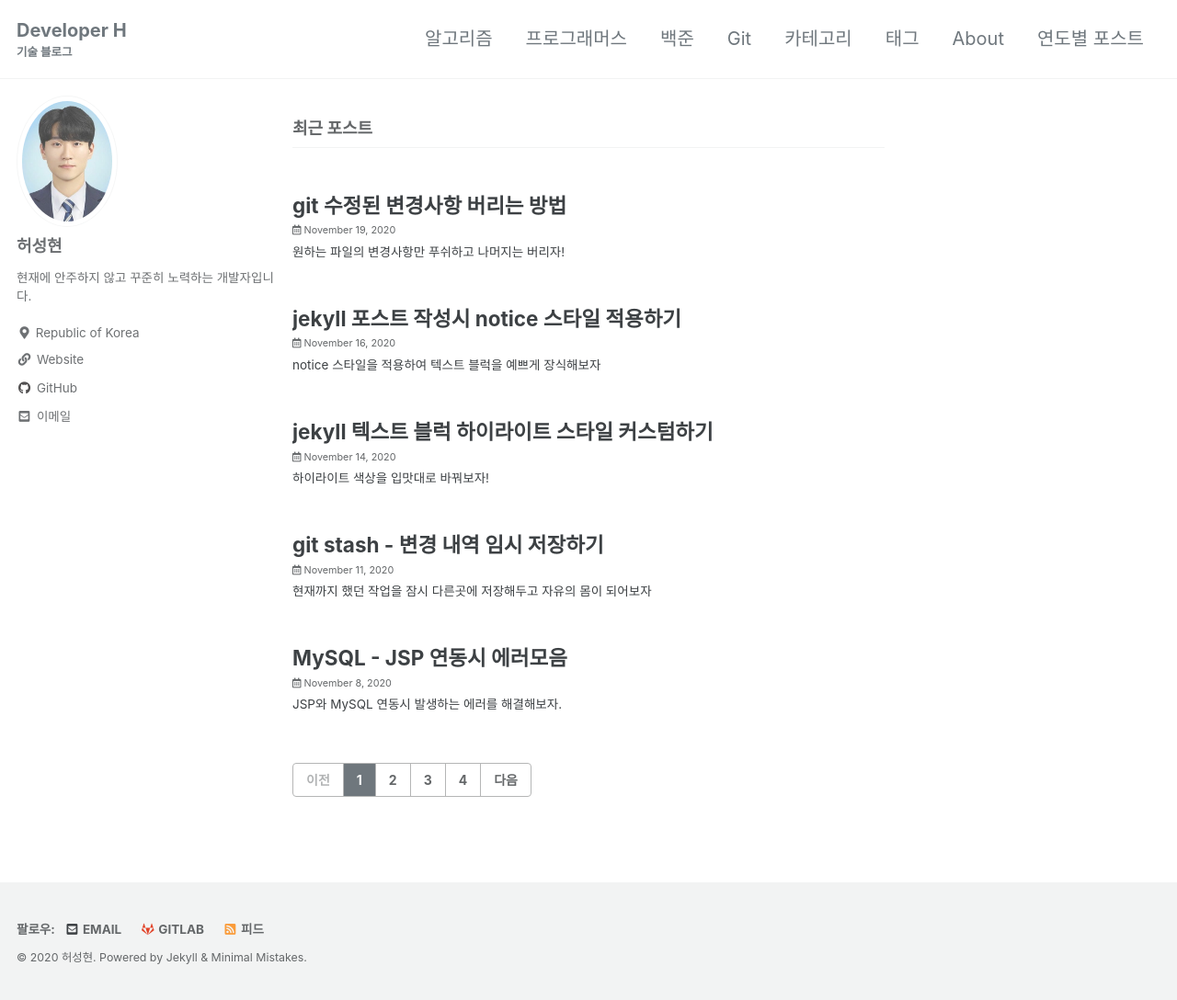
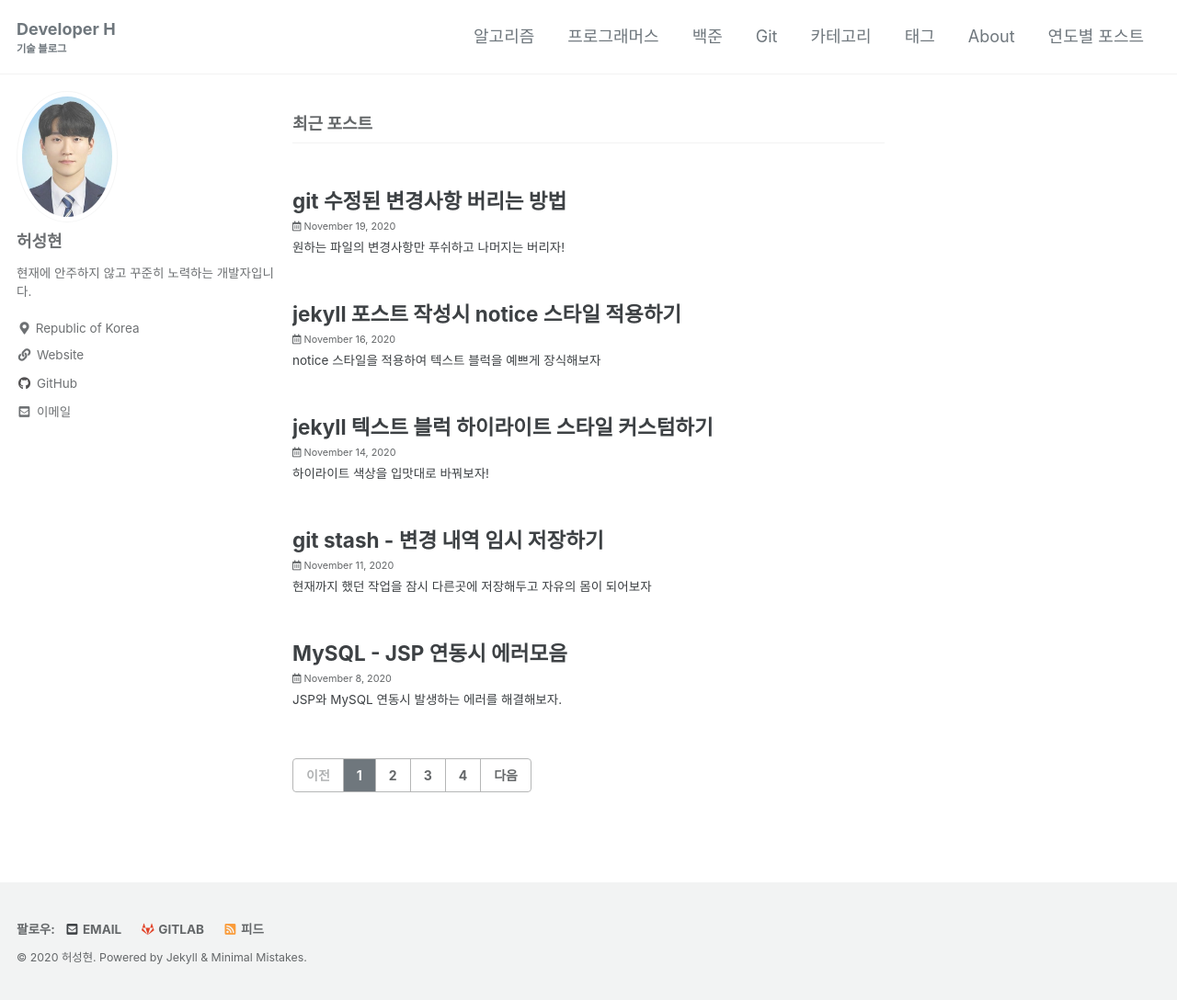
Before and after one commit to heoseongh/heoseongh.github.io, a Jekyll site: the page built from index.html, in a window 1280 px wide and 1088 px high. Shown: the whole window at 92% size. Built offline with Jekyll 4.4.1, drawn with Linux system fonts in a browser that asks for light colours; cached includes are drawn as plain includes; the list of posts is cut into pages by our own code.

Commit message:
네비게이션 폰트 변경

```diff
--- a/_sass/minimal-mistakes/_navigation.scss
+++ b/_sass/minimal-mistakes/_navigation.scss
@@ -184,7 +184,7 @@
     margin: 0 1rem;
     color: $masthead-link-color;
     text-decoration: none;
-    font-size: 20px;
+    //font-size: 20px;              // 네비게이션 글자 크기
 
     &:hover {
       color: $masthead-link-color-hover;
@@ -194,9 +194,10 @@
       margin-left: 0;
       margin-right: 0.5rem;
     }
-
+    // 타이틀 속성 //
     &.site-title {
       margin-left: 0;
+      //font-size: 20px;            // 네비게이션 -> 로고 글자 크기
     }
   }
 
--- a/_sass/minimal-mistakes/_reset.scss
+++ b/_sass/minimal-mistakes/_reset.scss
@@ -12,7 +12,7 @@ html {
 
   /* medium 페이지 일때 폰트 사이즈 */
   @include breakpoint($medium) {
-    font-size: 18px;
+    font-size: 16px;
   }
 
   /* large 페이지 일때 폰트 사이즈 축소 20px -> 18px */
```
